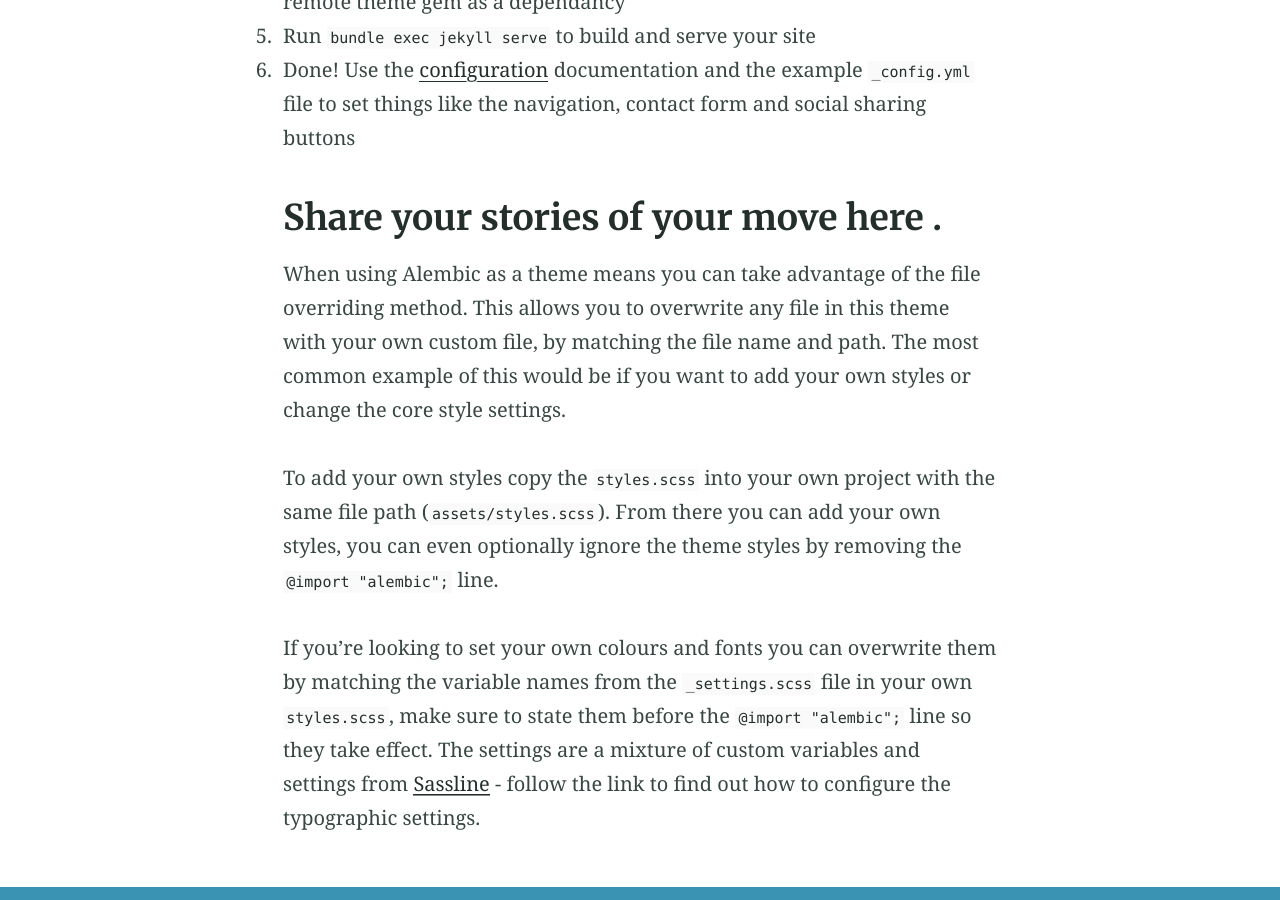
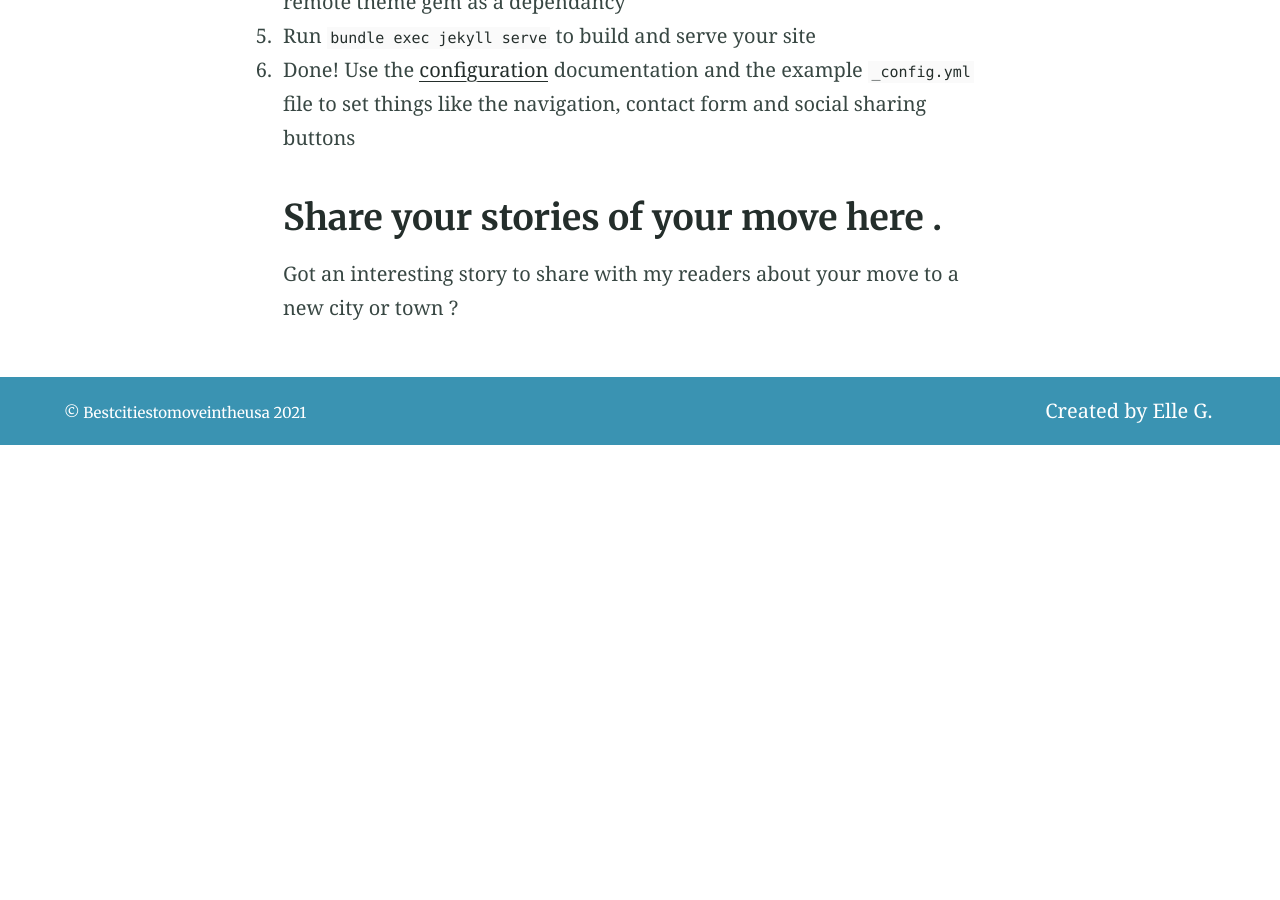
Before and after one commit to Coolweb2go/alembic, a Jekyll site: the page built from index.md, in a window 1280 px wide and 900 px high, scrolled down 4565 px. Built offline with Jekyll 4.4.1, drawn with Linux system fonts in a browser that asks for light colours; after the commit the page ends 5010 px from its top, so only the background shows below that.

Commit message:
Update from Forestry.io elle gamboa updated index.md

```diff
--- a/index.md
+++ b/index.md
@@ -82,8 +82,4 @@ _(deprecated, not recommended)_
 
 ## Share your stories of your move here .
 
-When using Alembic as a theme means you can take advantage of the file overriding method. This allows you to overwrite any file in this theme with your own custom file, by matching the file name and path. The most common example of this would be if you want to add your own styles or change the core style settings.
-
-To add your own styles copy the [`styles.scss`](https://github.com/daviddarnes/alembic/blob/master/assets/styles.scss) into your own project with the same file path (`assets/styles.scss`). From there you can add your own styles, you can even optionally ignore the theme styles by removing the `@import "alembic";` line.
-
-If you're looking to set your own colours and fonts you can overwrite them by matching the variable names from the [`_settings.scss`](https://github.com/daviddarnes/alembic/blob/master/_sass/_settings.scss) file in your own `styles.scss`, make sure to state them before the `@import "alembic";` line so they take effect. The settings are a mixture of custom variables and settings from [Sassline](https://medium.com/@jakegiltsoff/sassline-v2-0-e424b2881e7e) - follow the link to find out how to configure the typographic settings.
+Got an interesting story to share with my readers about your move to a new city or town ?
```
